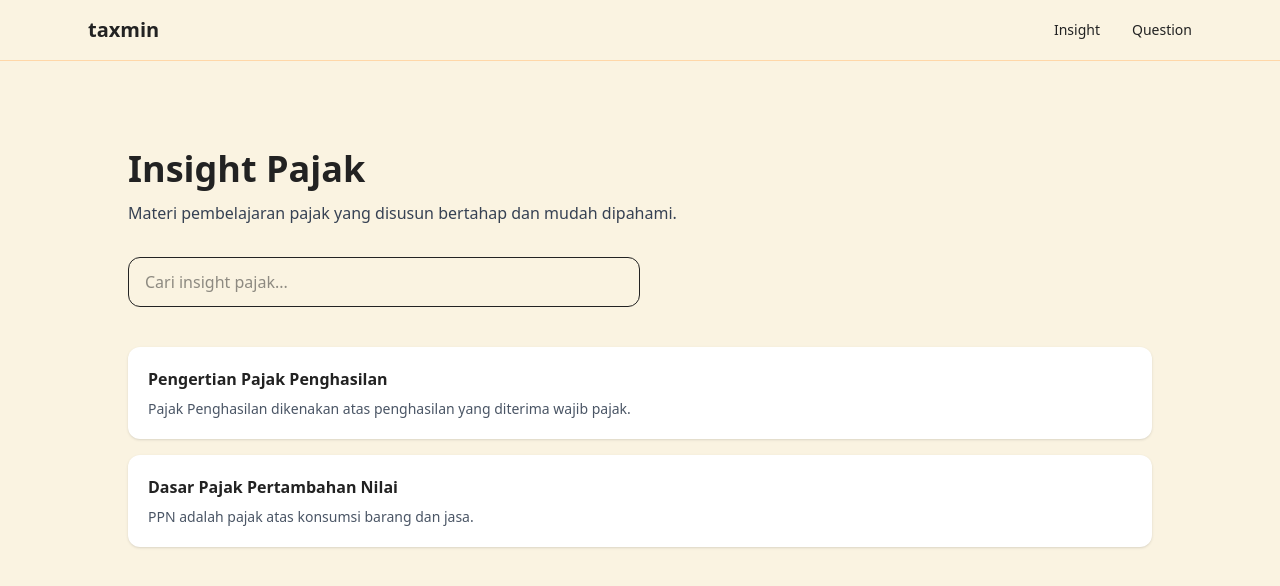
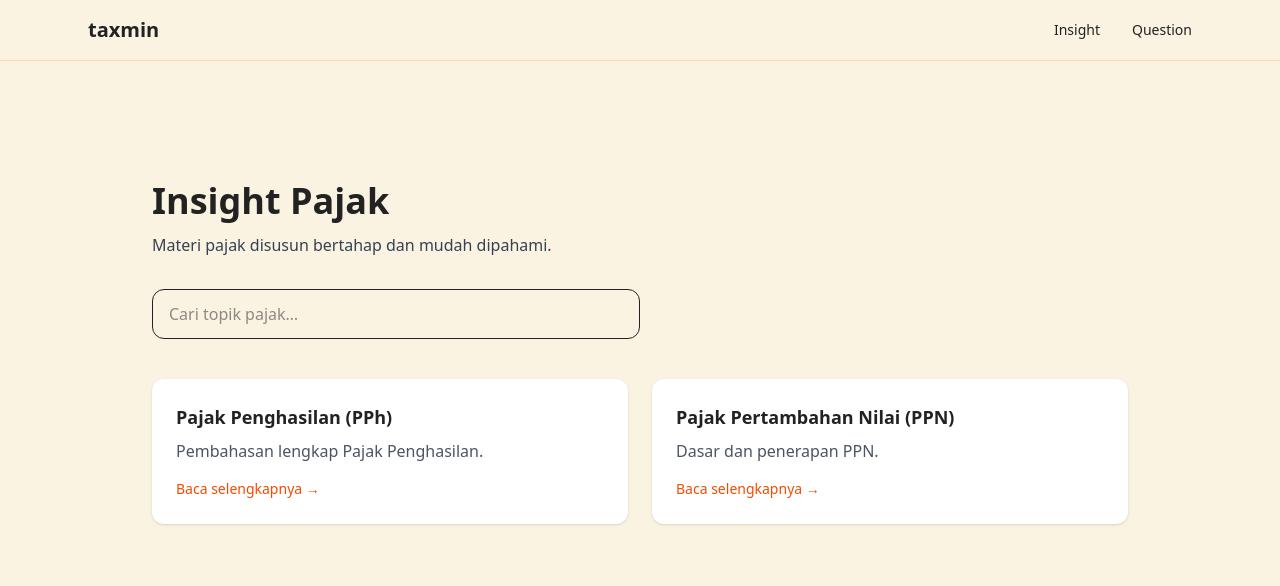
Before and after one commit to masbin5/taxmin-platform, a Next.js app: page /insight in a window 1280 px wide. Shown: the top 586 px of the page. Built offline with nearby package versions, Linux system fonts and the light colour scheme.

Commit message:
Update insight page without slug

```diff
--- a/app/insight/page.tsx
+++ b/app/insight/page.tsx
@@ -1,67 +1,62 @@
 "use client";
 
 import { useState } from "react";
-import Link from "next/link";
-import { highlight } from "@/lib/highlight";
 
 const INSIGHTS = [
   {
-    slug: "pph",
-    chapter: "pengertian",
-    title: "Pengertian Pajak Penghasilan",
-    content: "Pajak Penghasilan dikenakan atas penghasilan yang diterima wajib pajak.",
+    id: 1,
+    title: "Pajak Penghasilan (PPh)",
+    description: "Pembahasan lengkap Pajak Penghasilan.",
   },
   {
-    slug: "ppn",
-    chapter: "dasar",
-    title: "Dasar Pajak Pertambahan Nilai",
-    content: "PPN adalah pajak atas konsumsi barang dan jasa.",
+    id: 2,
+    title: "Pajak Pertambahan Nilai (PPN)",
+    description: "Dasar dan penerapan PPN.",
   },
 ];
 
 export default function InsightPage() {
   const [query, setQuery] = useState("");
 
-  const filtered = INSIGHTS.filter(
-    (i) =>
-      i.title.toLowerCase().includes(query.toLowerCase()) ||
-      i.content.toLowerCase().includes(query.toLowerCase())
+  const filtered = INSIGHTS.filter((i) =>
+    i.title.toLowerCase().includes(query.toLowerCase())
   );
 
   return (
-    <div className="px-6 py-16">
-      <div className="max-w-5xl mx-auto">
-
+    <div className="px-6 py-24 max-w-5xl mx-auto">
       <h1 className="text-4xl font-bold">Insight Pajak</h1>
       <p className="mt-3 text-gray-700">
-          Materi pembelajaran pajak yang disusun bertahap dan mudah dipahami.
+        Materi pajak disusun bertahap dan mudah dipahami.
       </p>
 
       <input
         value={query}
         onChange={(e) => setQuery(e.target.value)}
-          placeholder="Cari insight pajak..."
+        placeholder="Cari topik pajak…"
         className="mt-8 w-full md:w-1/2 px-4 py-3 border rounded-xl"
       />
 
-        <div className="mt-10 space-y-4">
+      <div className="mt-10 grid md:grid-cols-2 gap-6">
         {filtered.map((item) => (
-            <Link
-              key={item.title}
-              href={`/insight/${item.slug}/${item.chapter}?q=${query}`}
-              className="block p-5 bg-white rounded-xl shadow-sm hover:shadow-md"
+          <div
+            key={item.id}
+            className="p-6 bg-white rounded-xl shadow hover:shadow-md transition"
           >
-              <h3 className="font-semibold">{item.title}</h3>
-              <div
-                className="text-sm text-gray-600 mt-2"
-                dangerouslySetInnerHTML={{
-                  __html: highlight(item.content, query),
-                }}
-              />
-            </Link>
+            <h3 className="font-semibold text-lg">
+              {item.title}
+            </h3>
+            <p className="text-gray-600 mt-2">
+              {item.description}
+            </p>
+
+            <button
+              className="mt-4 text-sm font-medium text-orange-600 hover:underline"
+              onClick={() => alert("Detail insight akan segera tersedia")}
+            >
+              Baca selengkapnya →
+            </button>
+          </div>
         ))}
-        </div>
-
       </div>
     </div>
   );
```
Lines whose indentation alone changed are shown as unchanged.
